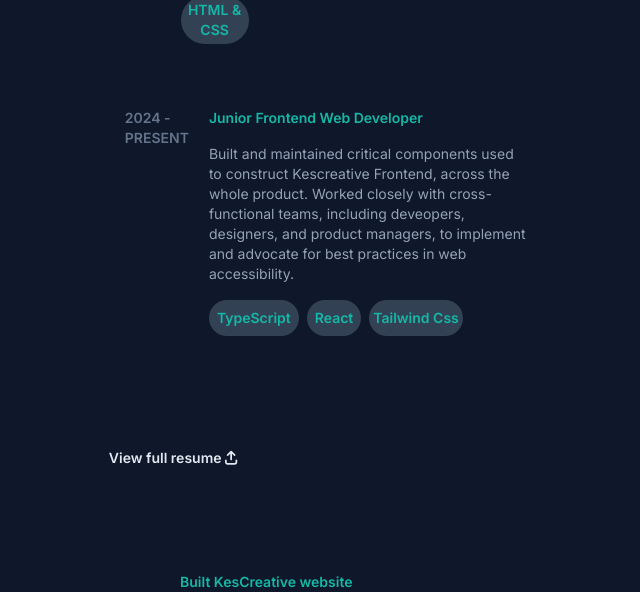
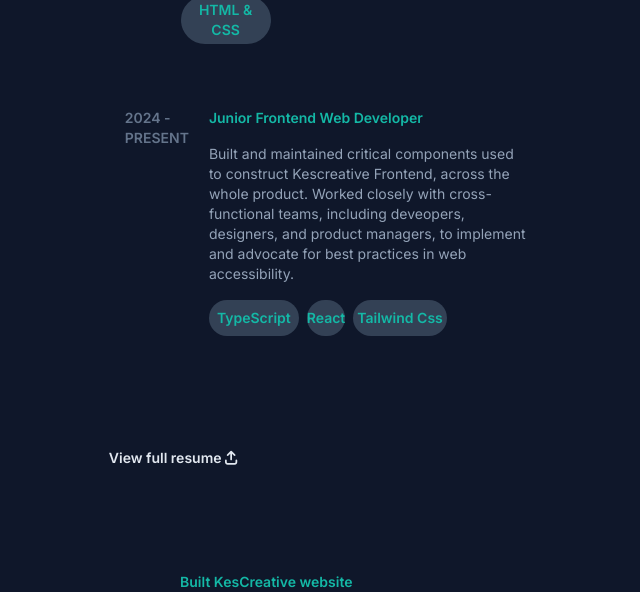
Before and after one commit to prospermarshalls/my-portfolio, a website: page index.html in a window 1280 px wide. Shown: the part 740-1332 px from the top of the page, without its empty margins (640-1280 px from the left). Drawn offline with Linux system fonts and the light colour scheme.

Commit message:
Update index.html

```diff
--- a/index.html
+++ b/index.html
@@ -189,7 +189,7 @@
                   React
                 </button>
                 <button
-                  class="text-teal-500  bg-slate-700 rounded-full font-semibold text-xs md:text-sm " style="padding:4px; width:68px;"
+                  class="text-teal-500  bg-slate-700 rounded-full font-semibold text-xs md:text-sm " style="padding:4px; width:90px;"
                 >
                   HTML & CSS
                 </button>
@@ -221,7 +221,7 @@
                   TypeScript
                 </button>
                 <button
-                  class="text-teal-500 bg-slate-700 rounded-full p-2 font-semibold text-xs md:text-sm"
+                  class="text-teal-500 bg-slate-700 rounded-full px-3 font-semibold text-xs md:text-sm"
                 >
                   React
                 </button>
```
